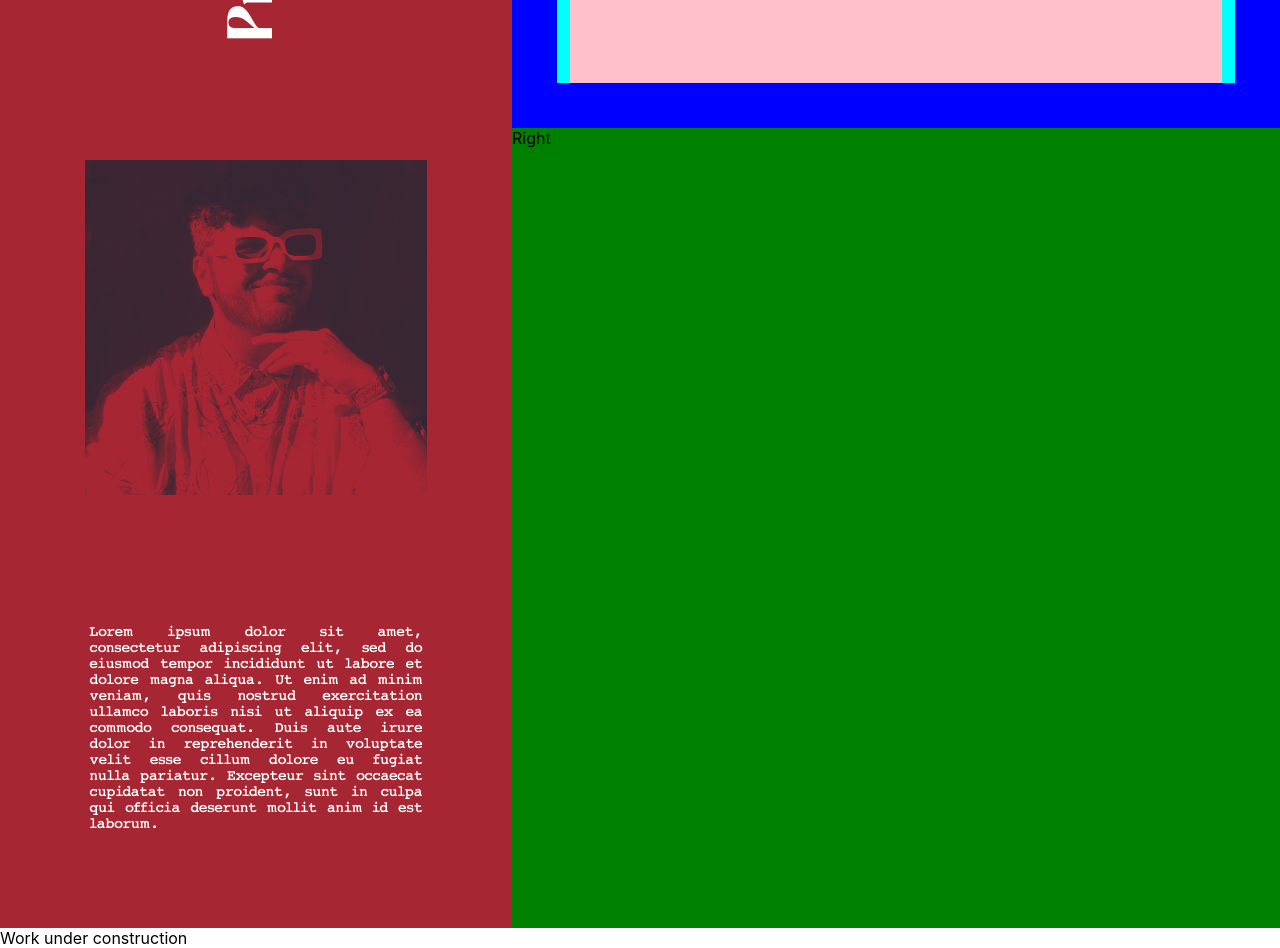
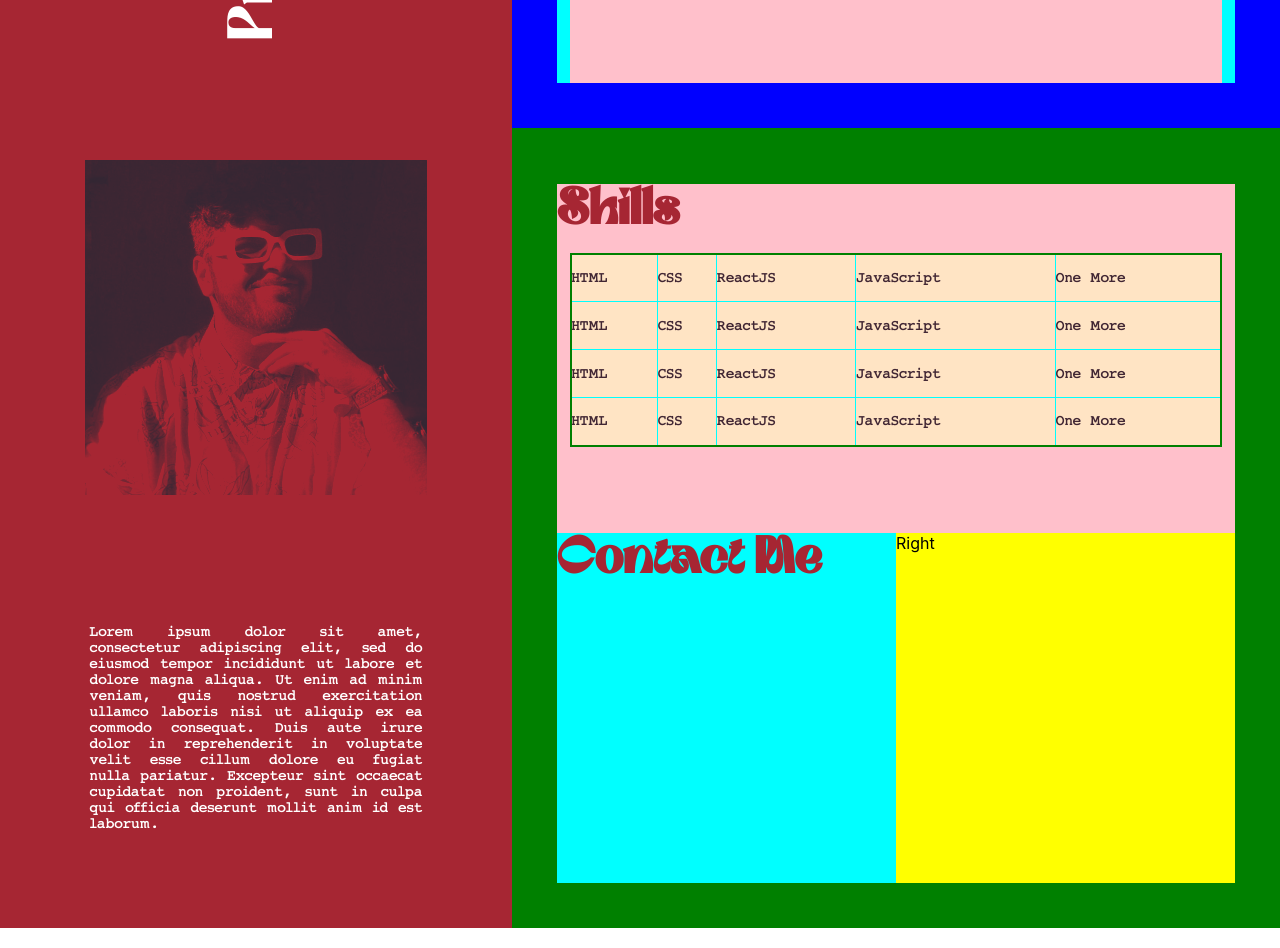
Before and after one commit to Ninja-Abu/azkhanweb, a React (Create React App) app: page / in a window 1280 px wide. Shown: the part 2080-3028 px from the top of the page. Built offline with nearby package versions, Linux system fonts and the light colour scheme.

Commit message:
Added Skills and Contact Me sections

```diff
--- a/src/App.js
+++ b/src/App.js
@@ -14,9 +14,6 @@ function App() {
       <WorkExp/>
       <Projects/>
       <AboutMe/>
-      <div>
-        Work under construction
-      </div>
     </div>
   );
 }
--- a/src/Components/AboutMe.css
+++ b/src/Components/AboutMe.css
@@ -58,4 +58,64 @@
 
 .about-right-container{
     flex: 3;
+    display: flex;
+    height:100%;
 }
+
+.about-right-content-container{
+    display: flex;
+    flex-direction: column;
+    width: 100%;
+    margin-top: 7vh;
+    margin-left: 3.5vw;
+    margin-right: 3.5vw;
+    margin-bottom: 3.5vw;
+}
+
+.right-skills-container{
+    flex: 1;
+    background-color: pink;
+}
+
+h1{
+    font-family: 'Tango';
+    color: var(--primary-red);
+    font-size: 4vw;
+}
+
+.skills-table-container{
+    display: flex;
+    height: fit-content;
+    background-color: bisque;
+    margin: 1vw;
+}
+
+.skills-table-container table{
+    color: var(--text-color);
+    font-size: 1.2vw;
+    font-family: 'Jai';
+    width: 100%;
+    border: 2px solid green;
+    border-collapse: collapse;
+}
+tr{
+    height: 6vh;
+}
+td {
+    border: 1px solid aqua;
+}
+
+.right-contact-container{
+    flex:1;
+    background-color: violet;
+    display: flex;
+}
+.contact-left-container{
+    flex: 1;
+    background-color: aqua;
+}
+
+.contact-right-container{
+    flex: 1;
+    background-color: yellow;
+}
--- a/src/Components/AboutMe.jsx
+++ b/src/Components/AboutMe.jsx
@@ -17,7 +17,44 @@ export default function AboutMe() {
           </div>
         </div>
         <div className="about-right-container">
-          Right
+          <div className="about-right-content-container">
+            <div className="right-skills-container">
+              <h1>Skills</h1>
+              <div className="skills-table-container">
+                <table>
+                  <tr>
+                    <td>HTML</td><td>CSS</td><td>ReactJS</td><td>JavaScript</td><td>One More</td>
+                  </tr>
+                  <tr>
+                    <td>HTML</td><td>CSS</td><td>ReactJS</td><td>JavaScript</td><td>One More</td>
+                  </tr>
+                  <tr>
+                    <td>HTML</td><td>CSS</td><td>ReactJS</td><td>JavaScript</td><td>One More</td>
+                  </tr>
+                  <tr>
+                    <td>HTML</td><td>CSS</td><td>ReactJS</td><td>JavaScript</td><td>One More</td>
+                  </tr>
+                </table>
+              </div>
+            </div>
+            <div className="right-contact-container">
+              <div className="contact-left-container">
+                <h1>Contact Me</h1>
+              </div>
+              <div className="contact-right-container">
+                Right
+              </div>
+              {/*
+              <div className="contact-content-container">
+                <div className="contact-left-container">
+                  Logos
+                </div>
+                <div className="contact-right-container">
+                  Form
+                </div>
+              </div> */}
+            </div>
+          </div>
         </div>
     </div>
   )
```
